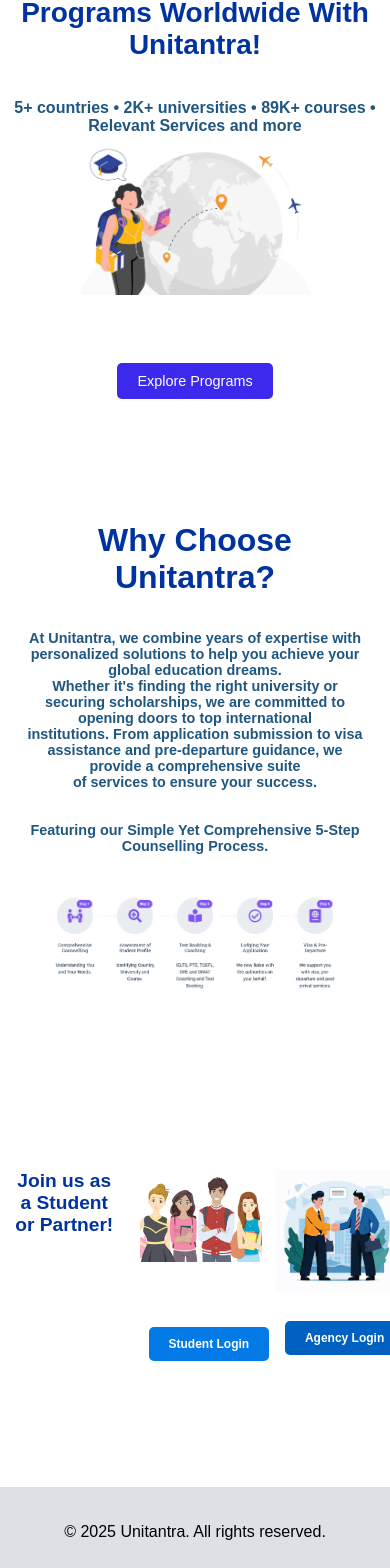
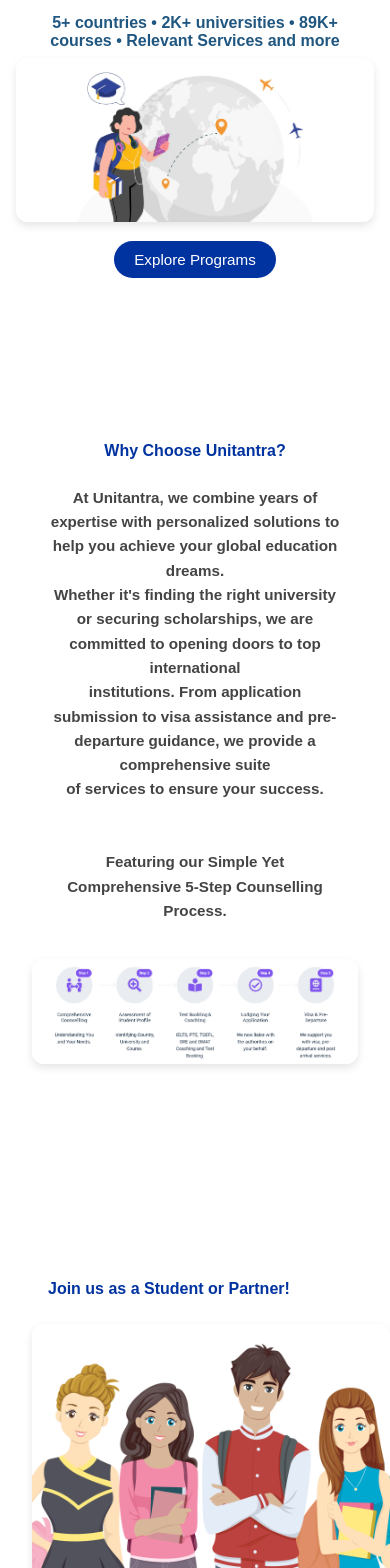
Before and after one commit to AvantiChouknis29/Unitantra-The-final, a React (Vite) app in the folder client/: page / in a window 390 px wide. Shown: the part 354-1922 px from the top of the page. Built offline with nearby package versions, Linux system fonts and the light colour scheme; no server answers.

Commit message:
Home css made responsive

```diff
--- a/client/src/pages/Home.css
+++ b/client/src/pages/Home.css
@@ -1,29 +1,30 @@
-/* General Styles */
 .unitantra-home {
   font-family: 'Arial', sans-serif;
   margin: 0;
   padding: 0;
   box-sizing: border-box;
 }
-h1{
-text-align: center;
 
+h1, h2, h3 {
+  text-align: center;
+  margin: 0.5em 0;
+}
 
-}
 /* Header */
 .unitantra-header {
   background-color: #3377b6;
   color: #fff;
-  padding: 20px 0;
-
+  padding: 1em 0;
 }
 
 .header-container {
   display: flex;
   justify-content: space-between;
   align-items: center;
-  width: 90%;
+  max-width: 1200px;
   margin: auto;
+  padding: 0 1em;
+  flex-wrap: wrap;
 }
 
 .unitantra-logo {
@@ -36,6 +37,8 @@
   list-style: none;
   display: flex;
   gap: 20px;
+  padding: 0;
+  margin: 0;
 }
 
 .navigation-link {
@@ -46,292 +49,22 @@
 }
 
 .navigation-link:hover {
-  color: #3377b6;
-}
-
-.header-actions .action-button {
-  margin-left: 15px;
-  padding: 10px 20px;
-  border-radius: 5px;
-  text-decoration: none;
-  font-weight: bold;
-}
-
-.student-login {
-  background-color:rgb(4, 122, 231);
-  color: white;
-}
-
-.agency-login {
-  background-color: #0161c1;
   color: #fff;
 }
 
-@media (max-width: 768px) {
-  .header-container {
-    flex-direction: column;
-    align-items: flex-start;
-    padding: 15px;
-  }
-
-  .header-navigation {
-
-    display: none; /* Hide navigation by default on smaller screens */
-    flex-direction: column;
-    align-items: flex-start;
-    background-color: #ffffff;
-    width: 100%;
-    position: sticky;
-    top: 100%;
-    left: 0;
-    box-shadow: 0 4px 6px rgba(0, 0, 0, 0.1);
-    z-index: 1000;
-
-  }
-
-  .header-navigation.active {
-    display: flex; /* Show navigation when toggled */
-  }
-
-  .navigation-list {
-    flex-direction: column;
-    gap: 15px;
-    list-style: none;
-    padding: 10px 20px;
-    margin: 0;
-  }
-
-  .navigation-link {
-    font-size: 1rem;
-    text-decoration: none;
-    color: #333;
-    padding: 10px 0;
-    border-bottom: 1px solid #f0f0f0;
-  }
-
-  .navigation-link:hover {
-    color: #007bff;
-  }
-
-  .header-actions {
-    margin-top: 20px;
-    display: flex;
-    justify-content: space-between;
-    width: 100%;
-  }
-
-  .action-button {
-    font-size: 0.9rem;
-
-    background-color: #007bff;
-    color: white;
-    text-decoration: none;
-    border-radius: 4px;
-    text-align: center;
-  }
-
-  .action-button:hover {
-    background-color: #0056b3;
-  }
-
-  /* Hamburger menu styles */
-  .hamburger-menu {
-    display: block;
-    cursor: pointer;
-    width: 30px;
-    height: 3px;
-    background-color: #333;
-    position: relative;
-    margin: 10px 0;
-  }
-
-  .hamburger-menu::before,
-  .hamburger-menu::after {
-    content: '';
-    display: block;
-    width: 30px;
-    height: 3px;
-    background-color: #333;
-    position: absolute;
-    transition: all 0.3s ease;
-  }
-
-  .hamburger-menu::before {
-    top: -10px;
-  }
-
-  .hamburger-menu::after {
-    top: 10px;
-  }
-
-  .hamburger-menu.active {
-    background-color: transparent;
-  }
-
-  .hamburger-menu.active::before {
-    transform: rotate(45deg);
-    top: 0;
-  }
-
-  .hamburger-menu.active::after {
-    transform: rotate(-45deg);
-    top: 0;
-  }
-}
-
-/* Hero Section */
-.hero {
-  position: relative;
-  text-align: center;
-  margin-top: 30px;
-}
-
-.image-container {
-  position: relative;
-  text-align: center;
-  color: rgb(255, 255, 255); /* Ensures text is readable */
-}
-
-
-
-.text-overlay {
-  position: absolute;
-  top: 50%;
-  left: 50%;
-  transform: translate(-50%, -50%);
+.header-actions {
   display: flex;
-  flex-direction: column;
-  align-items: center;
+  gap: 1em;
+  flex-wrap: wrap;
   justify-content: center;
 }
 
-
-
-.image-button {
-  margin-top: 50px;
-  background-color: rgb(60, 41, 235); /* Example color */
-  color: white;
+.action-button {
   padding: 10px 20px;
-  border: none;
-  border-radius: 5px;
-  cursor: pointer;
-  font-size: 1rem;
-}
-
-.image-button:hover {
-  background-color: #0056b3;
-}
-
-.about-title{
-  color: #0056b3;
-}
-.about-description{
-  text-align: center;
-}.about-container {
-  padding: 2rem;
-  text-align: center;
-
-}
-
-.about-title {
-  font-size: 2rem;
-  color: rgb(2, 2, 78);
-  margin-bottom: 1rem;
+  border-radius: 8px;
   font-weight: bold;
-}
-.about-titles {
-  font-size: 1.5rem;
-  color: rgb(2, 2, 78);
-  margin-bottom: 1rem;
-  font-weight: bold;
-}
-
-.about-card {
-  max-width: 800px;
-  margin: 0 auto;
-
-  padding: 2rem;
-  text-align: left;
-}
-.student-image{
-  width:350px;
-}
-.about-description {
-  font-size: 1.2rem;
-
-  color: #205781;
-}
-
-.home-img{
-  width:1689px;
-}
-.footer{
-  background-color: #dee1e2;
-  text-align: center;
-}/* HomeResponsive.css */
-
-/* Existing styles... */
-
-.feature-image,
-.student-image {
-  max-width: 100%;
-  height: auto;
-  display: block;
-  margin: auto;
-}
-
-/* Responsive image styles for screen widths ≤ 475px */
-@media (max-width: 475px) {
-  .feature-image,
-  .student-image {
-    width: 100% !important;
-    max-width: 400px;
-  }
-
-  video {
-    width: 90% !important;
-    height: auto;
-  }
-
-  h1, h2, h3 {
-    text-align: center;
-    font-size: 1rem;
-  }
-
-  .about-description {
-    padding: 0 10px;
-    font-size: 0.9rem;
-  }
-
-  .image-button,
-  .action-button {
-    font-size: 0.9rem;
-
-  }
-}
-.about-section {
-  text-align: center;
-}
-
-.about-titles {
-  font-size: 2rem;
-  color: rgb(2, 2, 78);
-  margin-bottom: 1rem;
-  font-weight: bold;
-}
-
-.student-image {
-  width: 350px;
-  margin: 0 auto;
-  display: block;
-}
-
-.action-button {
-  margin-top: 10px;
-  padding: 10px 20px;
-  border-radius: 5px;
   text-decoration: none;
-  font-weight: bold;
+  transition: background-color 0.3s;
 }
 
 .student-login {
@@ -341,46 +74,124 @@
 
 .agency-login {
   background-color: #0161c1;
-  color: #fff;
+  color: white;
+}
+
+/* Hero Section */
+.hero {
+  padding: 2em 1em;
+  text-align: center;
+}
+
+.image-container {
+  display: flex;
+  flex-direction: column;
+  align-items: center;
+  gap: 1.5em;
+}
+
+.feature-image,
+.student-image {
+  max-width: 90%;
+  height: auto;
+  border-radius: 12px;
+  box-shadow: 0 4px 8px rgba(0,0,0,0.1);
+}
+
+.image-button {
+  background-color: #0033A0;
+  color: white;
+  padding: 12px 30px;
+  border: none;
+  border-radius: 25px;
+  font-size: 1rem;
+  cursor: pointer;
+  margin-top: 1em;
+}
+
+.image-button:hover {
+  background-color: #002277;
+}
+
+/* About Section */
+.about-section {
+  padding: 3em 1em;
+  text-align: center;
+}
+
+.about-title,
+.about-titles {
+  font-size: 2rem;
+  color: #0033A0;
+}
+
+.about-description {
+  font-size: 1rem;
+  line-height: 1.6;
+  max-width: 800px;
+  margin: auto;
+  color: #444;
+}
+
+/* Footer */
+.footer {
+  background-color: #f4f4f4;
+  text-align: center;
+  padding: 2em 1em;
+  color: #777;
+  font-size: 0.9rem;
 }
 
 /* Responsive Styles */
-@media (max-width: 768px) {
-  .about-section {
-    padding: 15px;
+@media (max-width: 475px) {
+  .unitantra-logo {
+    font-size: 1.4rem;
+    text-align: center;
+    width: 100%;
   }
 
-  .student-image {
-    width: 250px; /* Make image smaller on mobile */
+  .header-container {
+    flex-direction: column;
+    align-items: center;
   }
 
-  .action-button {
-    font-size: 14px; /* Adjust button text size */
-    padding: 8px 16px;
+  .header-actions {
+    justify-content: center;
+    width: 100%;
   }
 
-  .about-titles {
-    font-size: 1.5rem; /* Smaller font size for titles */
+  .hero h1 {
+    font-size: 1.3rem;
+    padding: 0 1em;
+  }
+
+  .hero h2 {
+    font-size: 1rem;
+    padding: 0 1em;
+  }
+
+  .about-title, .about-titles {
+    font-size: 1.5rem;
+  }
+
+  .about-description {
+    font-size: 0.95rem;
+    padding: 0 1em;
+  }
+
+  .image-button {
+    padding: 10px 20px;
+    font-size: 0.95rem;
+  }
+
+  .header-actions .action-button {
+    padding: 10px;
+    font-size: 0.9rem;
+  }
+
+  .feature-image,
+  .student-image {
+    width: 100%;
+    max-width: 100%;
   }
 }
-
-@media (max-width: 475px) {
-  .student-image {
-    width: 200px; /* Further adjust image size */
-  }
-
-  .action-button {
-    font-size: 12px;
-    padding: 8px 12px; /* Smaller button */
-  }
-
-  .about-titles {
-    font-size: 1.2rem;
-  }
-}
-@media (max-width: 475px) {
-  .feature-image, .student-image {
-      width: 90% !important;
-      /* max-width: 200px; */
-  }
-}
```
